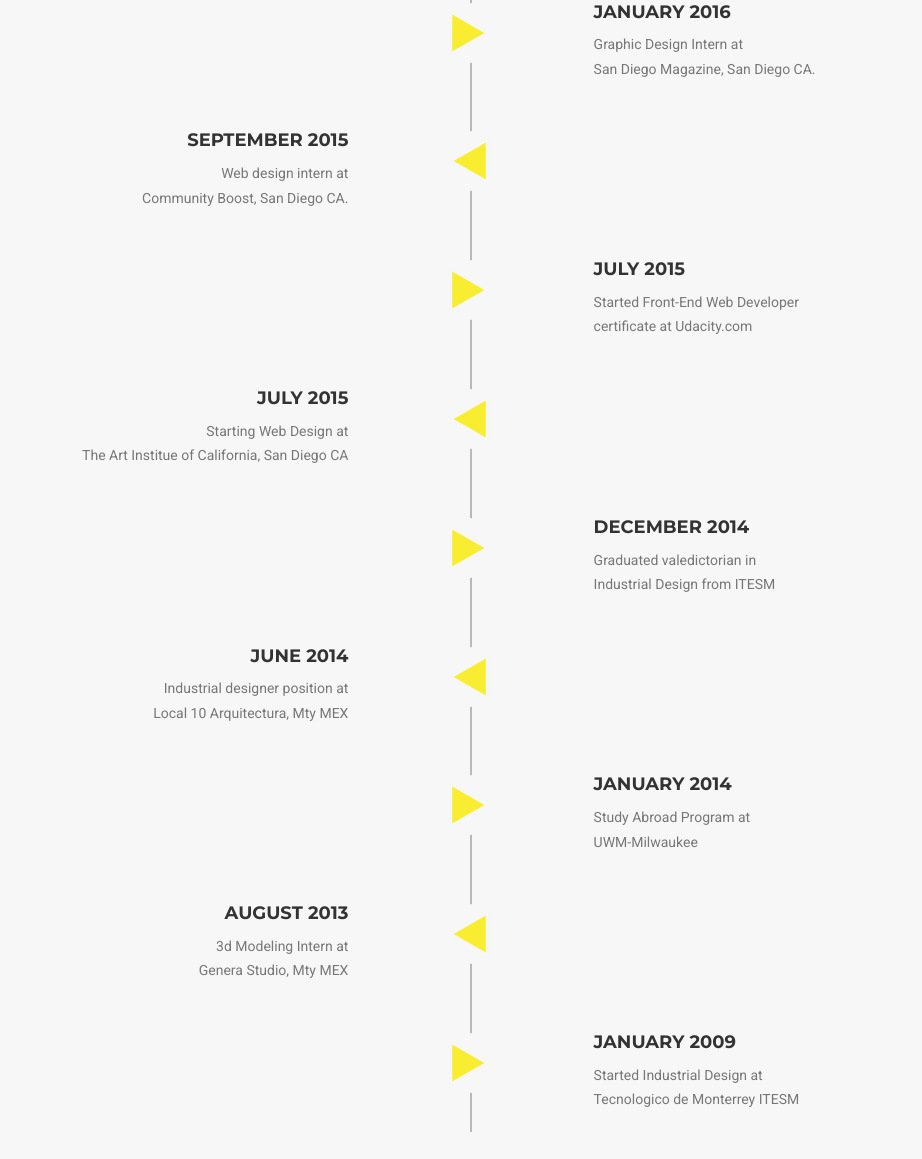
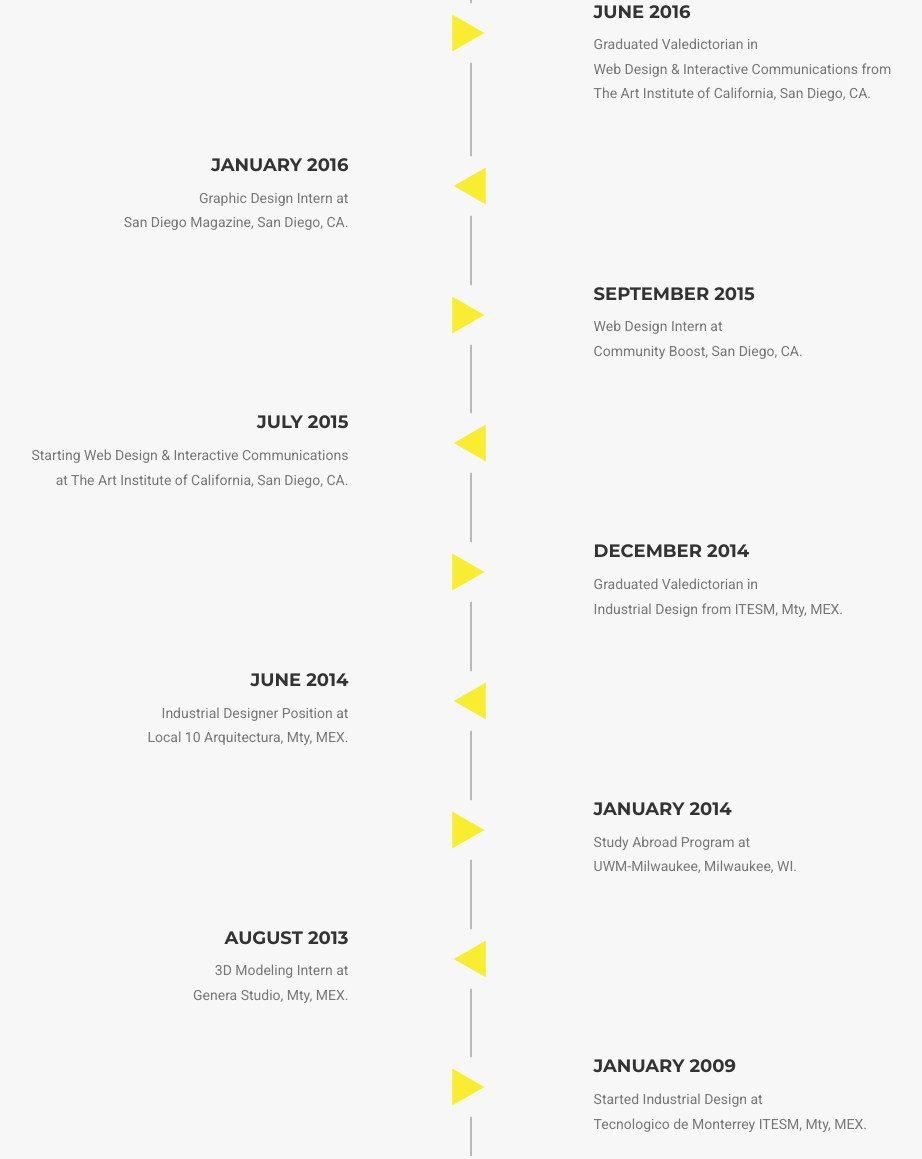
Before and after one commit to monsyc/Portfolio-Version-3, a plain HTML site: page index.html in a window 1280 px wide. Shown: the part 2345-3504 px from the top of the page, without its empty margins (169-1091 px from the left). Drawn offline with nearby package versions, Linux system fonts and the light colour scheme; a web font is replaced by a local one.

Commit message:
Updated About section.
Updated About section.

```diff
--- a/index.html
+++ b/index.html
@@ -232,7 +232,7 @@
                     <h2 class="section-heading">About</h2>
                     <h3 class="about-heading text-muted">I am Monica Silva</h3>
                     <h3 class="about-heading text-muted">a digital designer focused on web interactions</h3>
-                    <h3 class="about-heading-last text-muted">based on San Diego CA.</h3>
+                    <h3 class="about-heading-last text-muted">based on San Diego, CA.</h3>
                 </div>
             </div>
             <div class="row">
@@ -259,11 +259,12 @@
                             </div>
                             <div class="timeline-panel">
                                 <div class="timeline-heading">
-                                    <h4>JANUARY 2016</h4>
+                                    <h4>JUNE 2016</h4>
                                 </div>
                                 <div class="timeline-body">
-                                    <p class="text-muted">Graphic Design Intern at</p>
-                                    <p class="text-muted">San Diego Magazine, San Diego CA.</p>
+                                    <p class="text-muted">Graduated Valedictorian in</p>
+                                    <p class="text-muted">Web Design & Interactive Communications from</p>
+                                    <p class="text-muted">The Art Institute of California, San Diego, CA.</p>
                                 </div>
                             </div>
                         </li>
@@ -274,11 +275,11 @@
                             </div>
                             <div class="timeline-panel">
                                 <div class="timeline-heading">
-                                    <h4>SEPTEMBER 2015</h4>
+                                    <h4>JANUARY 2016</h4>
                                 </div>
                                 <div class="timeline-body">
-                                    <p class="text-muted">Web design intern at</p>
-                                    <p class="text-muted">Community Boost, San Diego CA.</p>
+                                    <p class="text-muted">Graphic Design Intern at</p>
+                                    <p class="text-muted">San Diego Magazine, San Diego, CA.</p>
                                 </div>
                             </div>
                         </li>
@@ -288,11 +289,11 @@
                             </div>
                             <div class="timeline-panel">
                                 <div class="timeline-heading">
-                                    <h4>JULY 2015</h4>
+                                    <h4>SEPTEMBER 2015</h4>
                                 </div>
                                 <div class="timeline-body">
-                                    <p class="text-muted">Started Front-End Web Developer </p>
-                                    <p class="text-muted">certificate at Udacity.com</p>
+                                    <p class="text-muted">Web Design Intern at</p>
+                                    <p class="text-muted">Community Boost, San Diego, CA.</p>
                                 </div>
                             </div>
                         </li>
@@ -306,9 +307,8 @@
                                     <h4>JULY 2015</h4>
                                 </div>
                                 <div class="timeline-body">
-                                    <p class="text-muted">Starting Web Design at</p>
-                                    <p class="text-muted">The Art Institue of California,
-                                    San Diego CA</p>
+                                    <p class="text-muted">Starting Web Design & Interactive Communications</p>
+                                    <p class="text-muted">at The Art Institute of California, San Diego, CA.</p>
                                 </div>
                             </div>
                         </li>
@@ -321,8 +321,8 @@
                                     <h4>DECEMBER 2014</h4>
                                 </div>
                                 <div class="timeline-body">
-                                    <p class="text-muted">Graduated valedictorian in</p>
-                                    <p class="text-muted">Industrial Design from ITESM</p>
+                                    <p class="text-muted">Graduated Valedictorian in</p>
+                                    <p class="text-muted">Industrial Design from ITESM, Mty, MEX.</p>
                                 </div>
                             </div>
                         </li>
@@ -336,8 +336,8 @@
                                     <h4>JUNE 2014</h4>
                                 </div>
                                 <div class="timeline-body">
-                                    <p class="text-muted">Industrial designer position at</p>
-                                    <p class="text-muted">Local 10 Arquitectura, Mty MEX</p>
+                                    <p class="text-muted">Industrial Designer Position at</p>
+                                    <p class="text-muted">Local 10 Arquitectura, Mty, MEX.</p>
                                 </div>
                             </div>
                         </li>
@@ -351,7 +351,7 @@
                                 </div>
                                 <div class="timeline-body">
                                     <p class="text-muted">Study Abroad Program at</p>
-                                    <p class="text-muted">UWM-Milwaukee</p>
+                                    <p class="text-muted">UWM-Milwaukee, Milwaukee, WI.</p>
                                 </div>
                             </div>
                         </li>
@@ -365,8 +365,8 @@
                                     <h4>AUGUST 2013</h4>
                                 </div>
                                 <div class="timeline-body">
-                                    <p class="text-muted">3d Modeling Intern at</p>
-                                    <p class="text-muted">Genera Studio, Mty MEX</p>
+                                    <p class="text-muted">3D Modeling Intern at</p>
+                                    <p class="text-muted">Genera Studio, Mty, MEX.</p>
                                 </div>
                             </div>
                         </li>
@@ -380,7 +380,7 @@
                                 </div>
                                 <div class="timeline-body">
                                     <p class="text-muted">Started Industrial Design at</p>
-                                    <p class="text-muted">Tecnologico de Monterrey ITESM</p>
+                                    <p class="text-muted">Tecnologico de Monterrey ITESM, Mty, MEX.</p>
                                 </div>
                             </div>
                         </li>
```
